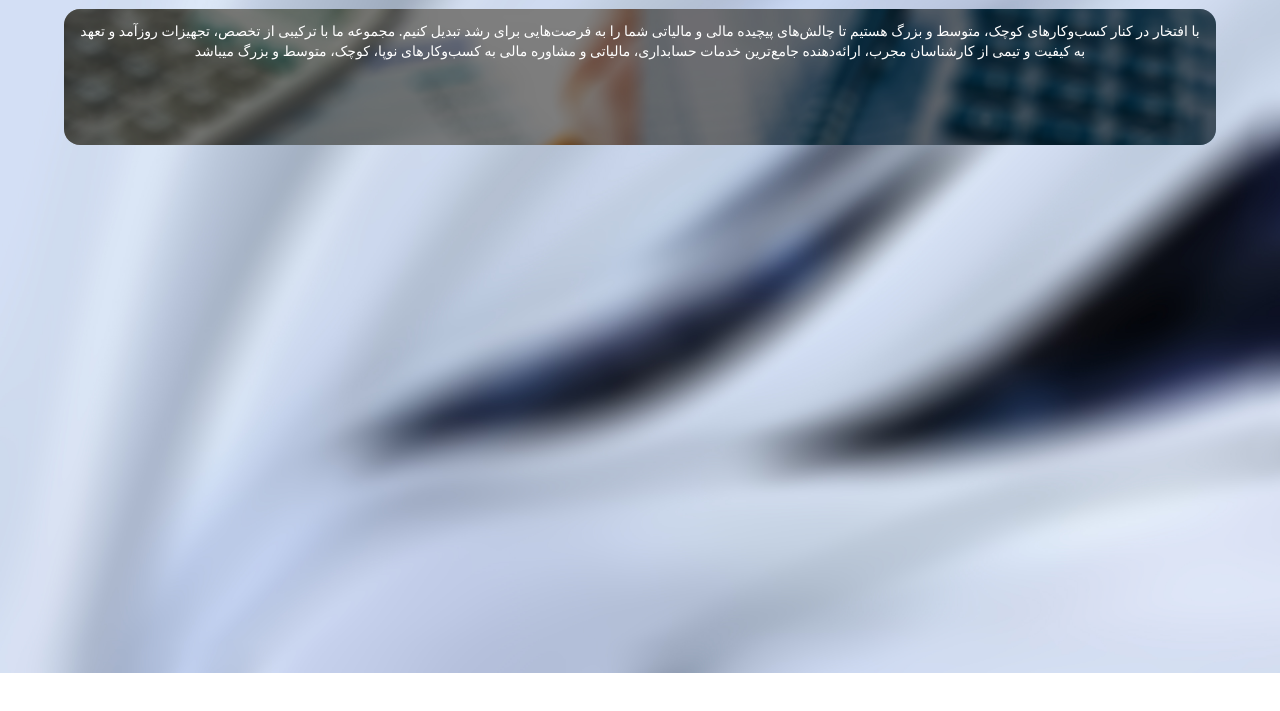
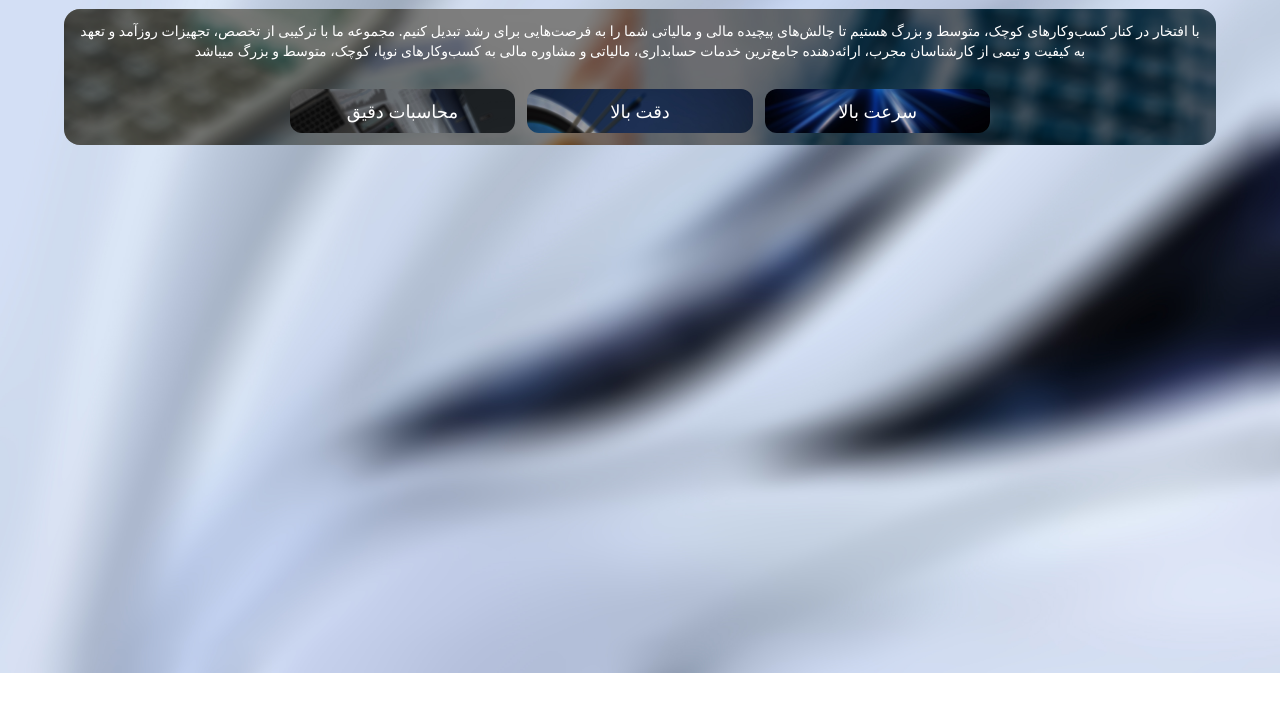
Before and after one commit to nimamesbah/etemad-hesab, a website: page index.html in a window 1280 px wide. Shown: the part 47-758 px from the top of the page. Drawn offline with Linux system fonts and the light colour scheme.

Commit message:
contacts structure set

```diff
--- a/assets/style.css
+++ b/assets/style.css
@@ -11,3 +11,20 @@ body {
     background: url(/assets/images/cardBg.jpg) no-repeat;
     background-size: cover;
 }
+
+#sorat {
+    background: url(/assets/images/soraat.jpg) no-repeat bottom;
+    background-size: cover;
+}
+
+#deghat {
+    background: url(/assets/images/deghat.jpg) no-repeat left;
+    background-size: cover;
+}
+
+#mohasebe {
+    background: url(/assets/images/mohasebat.jpg) no-repeat;
+    background-size: cover;
+}
+
+#contacts {}
--- a/index.html
+++ b/index.html
@@ -43,16 +43,25 @@
 
      </header>
      <!-- header end -->
-      <section id="containerB" class="flex flex-col justify-between items-center w-[90%] mx-auto py-3 ">
+      <section id="containerB" class="flex flex-col justify-between items-center w-[90%] mx-auto py-3 gap-6">
             <div id="firstText" class="w-full rounded-2xl ">
                 <div id="shade" class="backdrop-brightness-50 flex flex-col justify-between items-center text-white text-center text-sm py-3 px-3 rounded-2xl gap-7">
                     <p>با افتخار در کنار کسب‌وکارهای کوچک، متوسط و بزرگ هستیم تا چالش‌های پیچیده مالی و مالیاتی شما را به فرصت‌هایی برای رشد تبدیل کنیم. مجموعه ما با ترکیبی از تخصص، تجهیزات روزآمد و تعهد به کیفیت و  تیمی از کارشناسان مجرب، ارائه‌دهنده جامع‌ترین خدمات حسابداری،   مالیاتی و مشاوره مالی به کسب‌وکارهای نوپا، کوچک، متوسط و بزرگ میباشد</p>
                     <div id="specials" class="flex justify-center flex-wrap items-center w-full gap-3 content-center">
-                        <div class="min-w-[200px] sm:min-w-[30%] h-11 rounded-3xl"></div>
-                        <div class="min-w-[200px] sm:min-w-[30%] h-11 rounded-3xl"></div>
-                        <div class="min-w-[200px] sm:min-w-[30%] h-11 rounded-3xl"></div>
+                        <div id="sorat" class=" flex flex-col justify-center items-center min-w-[200px] sm:min-w-[20%] h-11 rounded-xl">
+                            <h1 class="sm:text-lg">سرعت بالا</h1>
+                        </div>
+                        <div id="deghat" class=" flex flex-col justify-center items-center min-w-[200px] sm:min-w-[20%] h-11 rounded-xl">
+                            <h1 class="sm:text-lg">دقت بالا</h1>
+                        </div>
+                        <div id="mohasebe" class=" flex flex-col justify-center items-center min-w-[200px] sm:min-w-[20%] h-11 rounded-xl">
+                            <h1 class="sm:text-lg">محاسبات دقیق</h1>
+                        </div>
                     </div>
                 </div>
+            </div>
+            <div id="contacts" class="w-full rounded-2xl h-20">
+
             </div>
       </section>
 </body>
```
Also changed, not shown: assets/images/deghat.jpg (added), assets/images/mohasebat.jpg (added), assets/images/soraat.jpg (added), assets/output.css.
